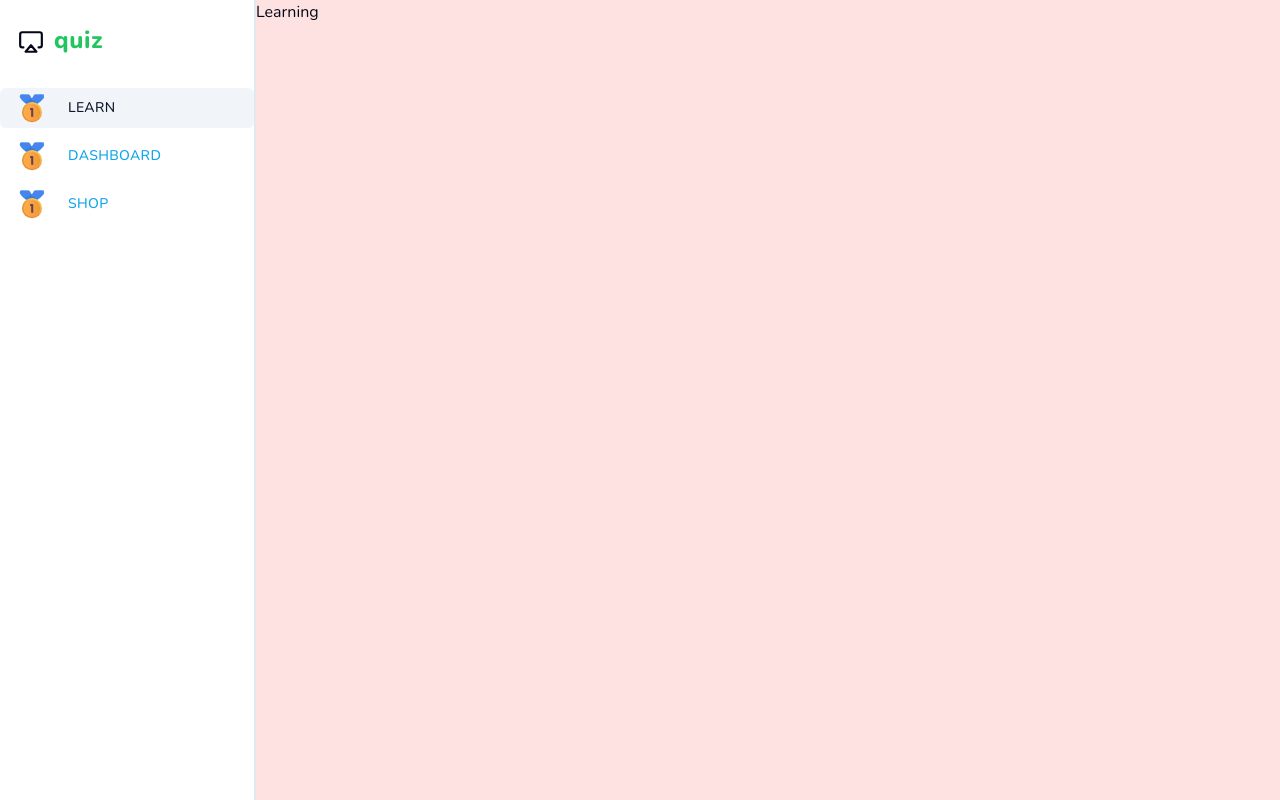
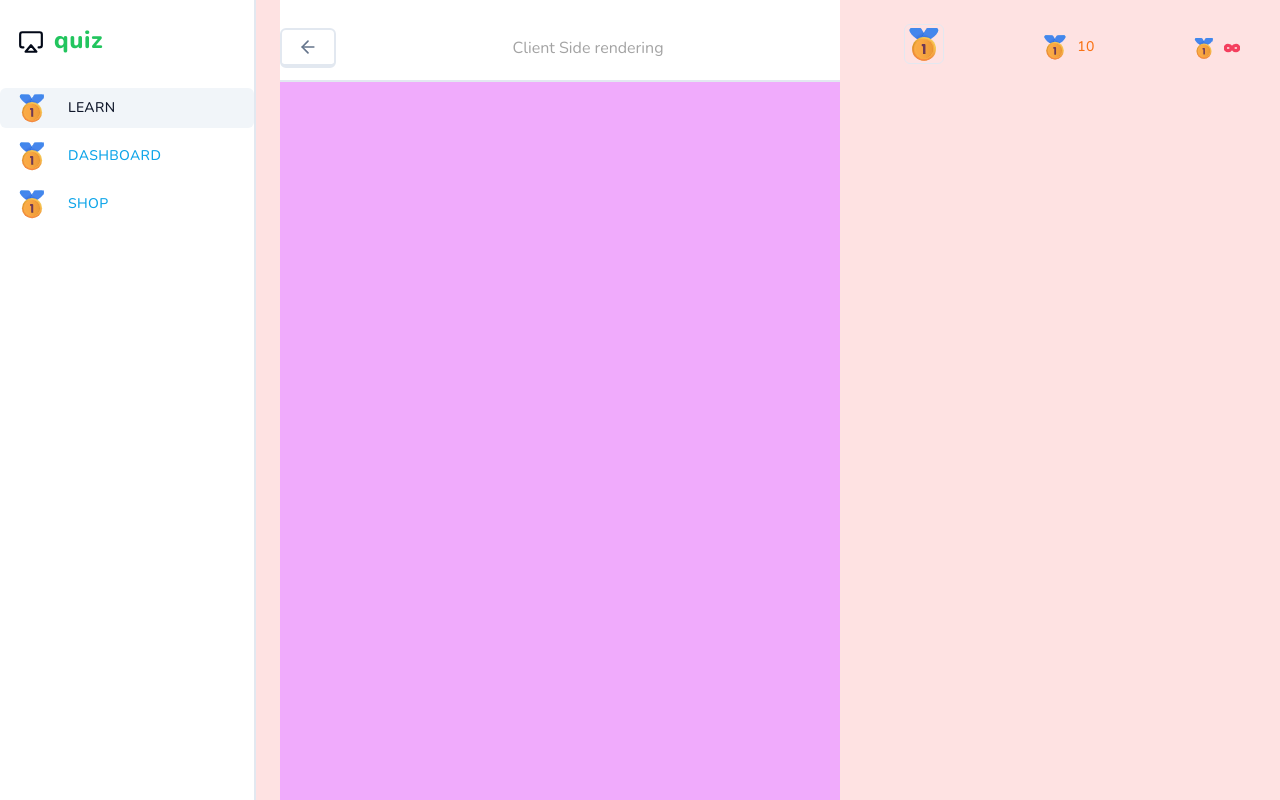
Before and after one commit to MarkDuLJ/quiz-app, a Next.js app: page /learn in a window 1280 px wide. Shown: the top 800 px of the page. Built offline with nearby package versions, Linux system fonts and the light colour scheme.

Commit message:
learning page template

```diff
--- /dev/null
+++ b/app/(main)/learn/header.tsx
@@ -0,0 +1,17 @@
+import { Button } from "@/components/ui/button"
+import { ArrowLeft } from "lucide-react"
+import Link from "next/link"
+
+export const Header =({title}:{title: string}) => {
+    return (
+        <div className="sticky top-0 bg-white pb-3 flex items-center justify-between border-b-2 mb-5 text-neutral-400 lg:z-10 lg:pt-[28px] lg:mt-[-28px]">
+            <Link href="/learn">
+                <Button>
+                    <ArrowLeft className="h-5 w-5 stroke-2 text-netural-400"/>
+                </Button>
+            </Link>
+            <h1>Client Side rendering</h1>
+            <div/>
+        </div>
+    )
+}
--- a/app/(main)/learn/page.tsx
+++ b/app/(main)/learn/page.tsx
@@ -1,7 +1,26 @@
+import { FeedWrapper } from "@/components/feed-wrapper";
+import { StickyWrapper } from "@/components/sticky-wrapper";
+import { Header } from "./header";
+import { UserProgress } from "@/components/user-progress";
+
 export default function LearnPage(){
     return (
-        <div >
-            Learning
+        <div className="flex flex-row-reverse gap-[48px] px-6">
+            <StickyWrapper>
+                <UserProgress activeTopic={{title:"client side render", imgSrc:"/leaderboard.svg"}}
+                    haveActiveSubscription={true}
+                    hearts={5}
+                    points={10} />
+            </StickyWrapper>
+            <FeedWrapper>
+                <Header title="Learn"/>
+                <div className="h-[300px] w-full bg-fuchsia-300"/>
+                <div className="h-[300px] w-full bg-fuchsia-300"/>
+                <div className="h-[300px] w-full bg-fuchsia-300"/>
+                <div className="h-[300px] w-full bg-fuchsia-300"/>
+                <div className="h-[300px] w-full bg-fuchsia-300"/>
+
+            </FeedWrapper>
         </div>
     )
 }
--- /dev/null
+++ b/components/feed-wrapper.tsx
@@ -0,0 +1,7 @@
+export const FeedWrapper = ({children}:{children: React.ReactNode}) => {
+    return (
+        <div className="flex-1 relative top-0 pb-10">
+            {children}
+        </div>
+    )
+}
--- /dev/null
+++ b/components/sticky-wrapper.tsx
@@ -0,0 +1,9 @@
+export const StickyWrapper = ({children}:{children: React.ReactNode}) => {
+    return (
+        <div className="hidden lg:block w-[368px] sticky self-end bottom-6">
+            <div className="min-h-[calc(100vh-48px)] sticky top-6 flex flex-col gap-y-4">
+                {children}
+            </div>
+        </div>
+    )
+}
--- /dev/null
+++ b/components/user-progress.tsx
@@ -0,0 +1,56 @@
+import Link from "next/link"
+import { Button } from "./ui/button"
+import Image from "next/image"
+import { InfinityIcon } from "lucide-react"
+
+export const UserProgress = ({
+    activeTopic,
+    hearts,
+    points,
+    haveActiveSubscription
+}:{
+    activeTopic:any,
+    hearts: number,
+    points: number,
+    haveActiveSubscription: boolean
+}) => {
+    return (
+        <div className="flex items-center justify-between gap-x-2 w-full">
+            <Link href="/learn">
+                <Button variant="ghost">
+                    <Image
+                        src={activeTopic.imgSrc}
+                        alt={activeTopic.title}
+                        width={40}
+                        height={40}
+                        className="rounded-md border"
+                    />
+                </Button>
+            </Link>
+            <Link href="/dashboard">
+                <Button variant="ghost" className="text-orange-500">
+                    <Image
+                        src={activeTopic.imgSrc}
+                        alt="points"
+                        width={28}
+                        height={28}
+                        className="mr-2"
+                    />
+                    {points}
+                </Button>
+            </Link>
+            <Link href="/dashboard">
+                <Button variant="ghost" className="text-rose-500">
+                    <Image
+                        src={activeTopic.imgSrc}
+                        alt="hearts"
+                        width={24}
+                        height={24}
+                        className="mr-2"
+                    />
+                    {haveActiveSubscription?<InfinityIcon className="h-4 w-4 stroke-[5]"/>:hearts}
+                </Button>
+            </Link>
+        </div>
+    )
+}
```
